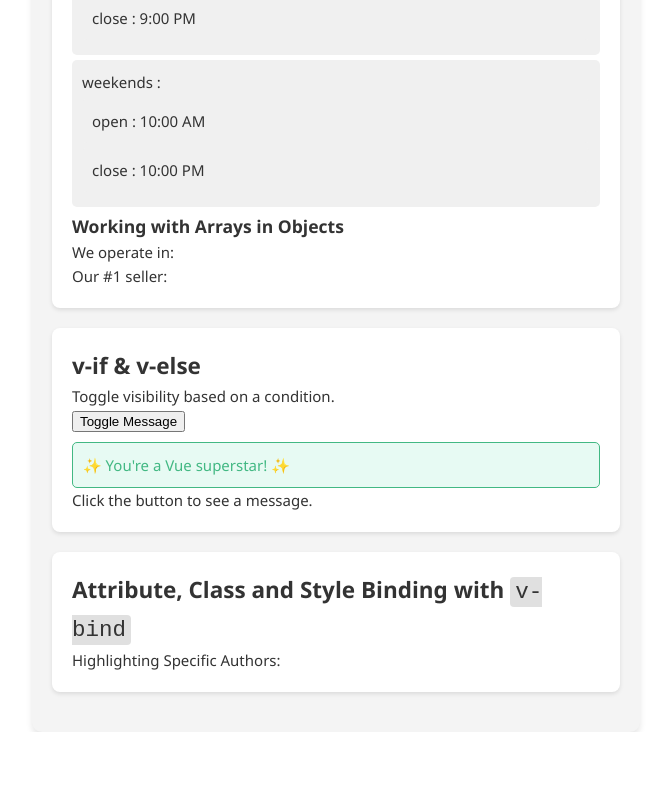
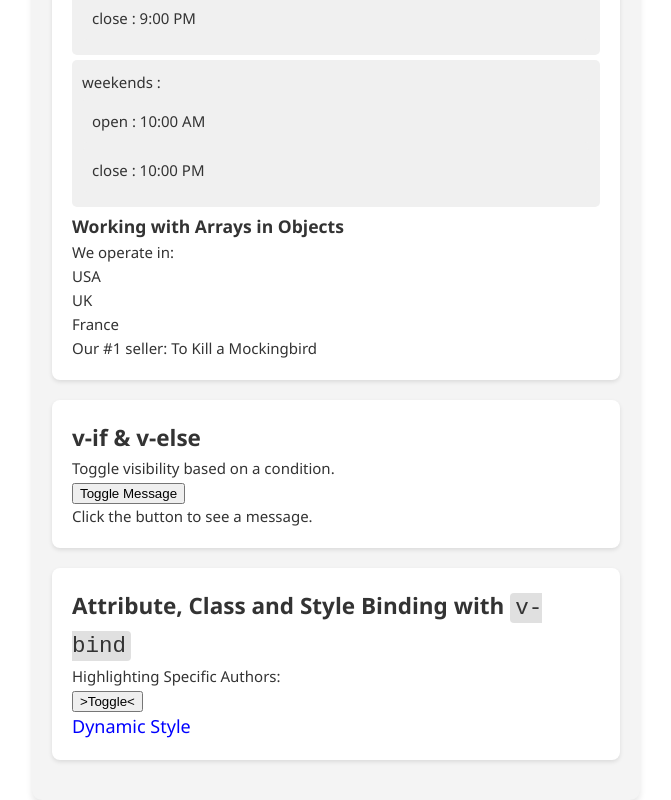
Before and after one commit to JuranWw/FIT5032, a Vue app in the folder fit5032-week2/jwang-library/: page / in a window 1280 px wide. Shown: the part 1651-2451 px from the top of the page, without its empty margins (0-671 px from the left). Before the commit the page ends 2383 px from the top, so only its background shows below. Built offline with nearby package versions, Linux system fonts and the light colour scheme.

Commit message:
Activity 12-13: Working with arrays and toggle visibility based on a condition

```diff
--- a/fit5032-week2/jwang-library/src/components/JSON.vue
+++ b/fit5032-week2/jwang-library/src/components/JSON.vue
@@ -101,7 +101,7 @@
 
       <h3>Nested Objects</h3>
       <p>Opening Hours:</p>
-      <!-- Activity 11: Iterate throu5ngh the openingHours object and display the day of the week and the opening and closing times. -->
+      <!-- Activity 11: Iterate through the openingHours object and display the day of the week and the opening and closing times. -->
       <!-- TODO: CODE TO RENDER LIST OF OPENING HOURS HERE -->
       <ul>
           <li v-for="(openingHours, section) in bookstores.openingHours" :key="section">
@@ -117,7 +117,13 @@
       <!-- Activity 12: Get the top sellers from the bookstores object. -->
       <!-- TODO: CODE TO GET TOP SELLERS HERE -->
       <p>We operate in:</p>
-      <p>Our #1 seller:</p>
+      <p v-for="country in bookstores.countries" :key="country">
+       {{ country }}
+      </p>
+
+      <p>Our #1 seller:
+        {{ bookstores.topSellers[0] }}
+      </p>
     </section>
 
     <section class="lab-section">
@@ -126,14 +132,21 @@
       <!-- Activity 13: Toggle the message visibility when the button is clicked. -->
       <!-- TODO: CODE TO TOGGLE MESSAGE VISIBILITY HERE. Hint: Use the v-if directive. -->
       <button @click="showMessage = !showMessage">Toggle Message</button>
-      <p class="message success">✨ You're a Vue superstar! ✨</p>
+      <p v-if="showMessage" class="message success">✨ You're a Vue superstar! ✨</p>
       <p>Click the button to see a message.</p>
     </section>
 
     <section class="lab-section">
       <h2>Attribute, Class and Style Binding with <code>v-bind</code></h2>
       <p>Highlighting Specific Authors:</p>
-
+      <!-- Class binding -->
+      <div>
+        <button :class="{ active: isActive}">>Toggle<</button>
+      </div>
+      <!-- Style binding -->
+      <div :style="{ color: textColor, fontSize: fontSize + 'px'}">
+        Dynamic Style
+      </div>
     </section>
   </div>
 </template>
@@ -171,6 +184,10 @@ const austen = computed(() =>
   // TODO: CODE TO FIND AUTHOR BY ID HERE
   authors.filter((author) => author.id == 1)
 );
+
+const isACtive = ref(true);
+const textColor = ref('blue');
+const fontSize = ref(18)
 </script>
 
 <style scoped>
```
